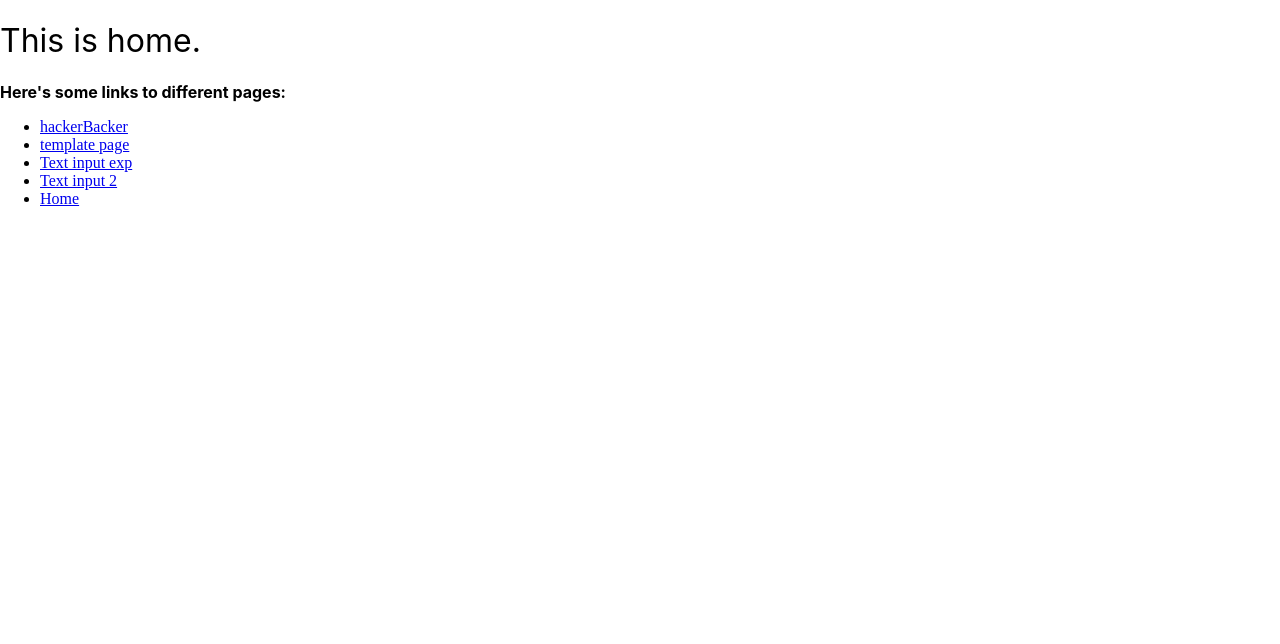
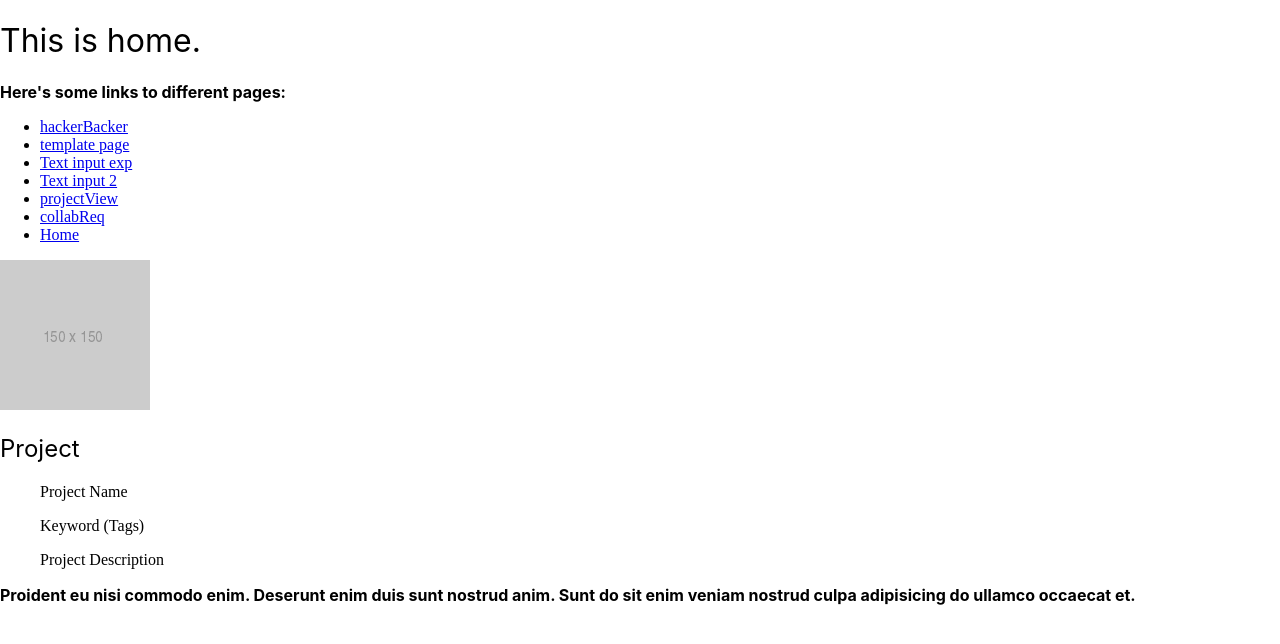
Before and after one commit to UBCDUB/ideadate, a React (Create React App) app: page /projectView in a window 1280 px wide. Shown: the top 644 px of the page. Built offline with nearby package versions, Linux system fonts and the light colour scheme.

Commit message:
projectView

```diff
--- a/src/containers/App.js
+++ b/src/containers/App.js
@@ -13,6 +13,8 @@ import collabReq from '../pages/collabReq';
 import ideaPitched from '../pages/ideaPitched';
 import textInput from '../pages/text-input';
 import editorOption from '../pages/editorOption';
+import projectView from '../pages/projectView';
+
 import {
   BrowserRouter as Router,
   Switch,
@@ -46,6 +48,12 @@ function App() {
                   <Link to='/editorOption'>Text input 2</Link>
                 </li>
                 <li>
+                  <Link to='/projectView'>projectView</Link>
+                </li>
+                <li>
+                  <Link to='/collabReq'>collabReq</Link>
+                </li>
+                <li>
                   <Link to="/">Home</Link>
                 </li>
               </ul>
@@ -69,6 +77,7 @@ function App() {
               </Route>
               <Route path='/editorOption' component={editorOption}></Route>
               <Route path='/text-input' component={textInput}></Route>
+              <Route path='/projectView' component={projectView}></Route>
             </Switch>
           </div>
         </Router>
--- /dev/null
+++ b/src/pages/projectView.js
@@ -0,0 +1,18 @@
+// template page
+import React from 'react';
+import placeholder from '../design_doc/placeholder.png'
+
+const templatePage = () => {
+    return (
+        <div>
+            <img src={placeholder} alt="..." class="img-thumbnail"></img>
+            <h2>Project</h2>
+            <ul>Project Name</ul>
+            <ul>Keyword (Tags)</ul>
+            <ul>Project Description</ul>
+            <p class="lead">Proident eu nisi commodo enim. Deserunt enim duis sunt nostrud anim. Sunt do sit enim veniam nostrud culpa adipisicing do ullamco occaecat et. </p>
+        </div>
+    )
+}
+
+export default templatePage;
```
Also changed, not shown: src/design_doc/placeholder.png (added), 1 other file (tests, documents, lock files or other folders).
